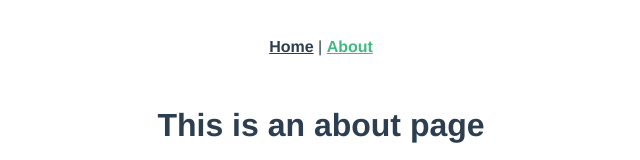
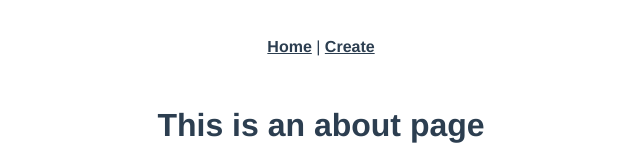
Before and after one commit to zarkle/customers-nest-vue, a Vue app in the folder frontend/: page /about in a window 1280 px wide. Shown: the top 160 px of the page, without its empty margins (319-959 px from the left). Built offline with nearby package versions, Linux system fonts and the light colour scheme.

Commit message:
update AppComponent

```diff
--- a/frontend/src/App.vue
+++ b/frontend/src/App.vue
@@ -2,7 +2,7 @@
   <div id="app">
     <div id="nav">
       <router-link to="/">Home</router-link> |
-      <router-link to="/about">About</router-link>
+      <router-link to="/create">Create</router-link>
     </div>
     <router-view/>
   </div>
@@ -28,4 +28,9 @@
 #nav a.router-link-exact-active {
   color: #42b983;
 }
+
+.form-wrapper {
+  width: 500px;
+  margin: 0 auto;
+}
 </style>
```
